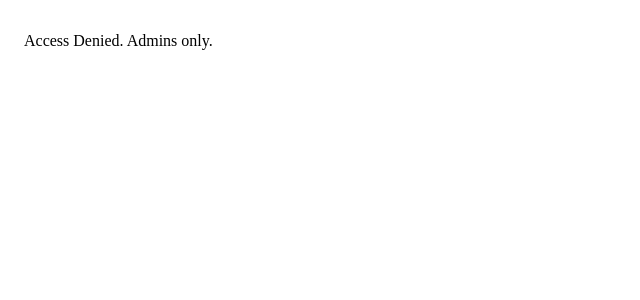
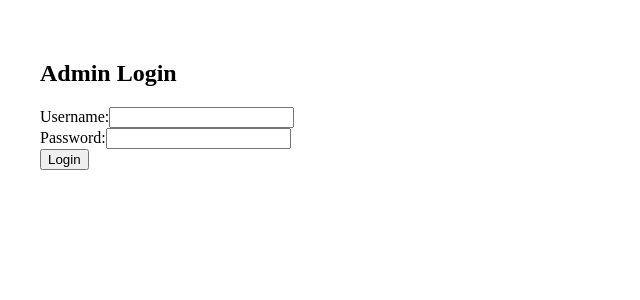
Before and after one commit to Barry-byte-cyber/Lady-Store-Booking-Finally, a React (Vite) app: page /admin in a window 1280 px wide. Shown: the top 300 px of the page, without its empty margins (0-640 px from the left). Built offline with nearby package versions, Linux system fonts and the light colour scheme.

Commit message:
Add admin login auth to App.jsx

```diff
--- a/src/App.jsx
+++ b/src/App.jsx
@@ -1,10 +1,13 @@
-import React from "react";
+import React, { useState } from "react";
 import { BrowserRouter as Router, Routes, Route } from "react-router-dom";
 import AdminView from "./Components/AdminView";
 import BookingForm from "./Components/BookingForm";
 import CalendarView from "./Components/CalendarView";
+import Login from "./Components/Login"; // Add this import
 
 function App() {
+  const [isAuthenticated, setIsAuthenticated] = useState(false);
+
   return (
     <Router>
       <Routes>
@@ -19,7 +22,16 @@ function App() {
             </div>
           }
         />
-        <Route path="/admin" element={<AdminView />} />
+        <Route
+          path="/admin"
+          element={
+            isAuthenticated ? (
+              <AdminView />
+            ) : (
+              <Login onAuthSuccess={() => setIsAuthenticated(true)} />
+            )
+          }
+        />
       </Routes>
     </Router>
   );
--- /dev/null
+++ b/src/Components/Login.jsx
@@ -0,0 +1,47 @@
+import React, { useState } from "react";
+import { useNavigate } from "react-router-dom";
+
+const Login = () => {
+  const [username, setUsername] = useState("");
+  const [password, setPassword] = useState("");
+  const navigate = useNavigate();
+
+  const handleLogin = (e) => {
+    e.preventDefault();
+    if (username === "admin" && password === "store123") {
+      localStorage.setItem("isAuthenticated", "true");
+      navigate("/admin");
+    } else {
+      alert("Incorrect credentials");
+    }
+  };
+
+  return (
+    <div style={{ padding: "2rem" }}>
+      <h2>Admin Login</h2>
+      <form onSubmit={handleLogin}>
+        <div>
+          <label>Username:</label>
+          <input
+            type="text"
+            value={username}
+            onChange={(e) => setUsername(e.target.value)}
+            required
+          />
+        </div>
+        <div>
+          <label>Password:</label>
+          <input
+            type="password"
+            value={password}
+            onChange={(e) => setPassword(e.target.value)}
+            required
+          />
+        </div>
+        <button type="submit">Login</button>
+      </form>
+    </div>
+  );
+};
+
+export default Login;
```
